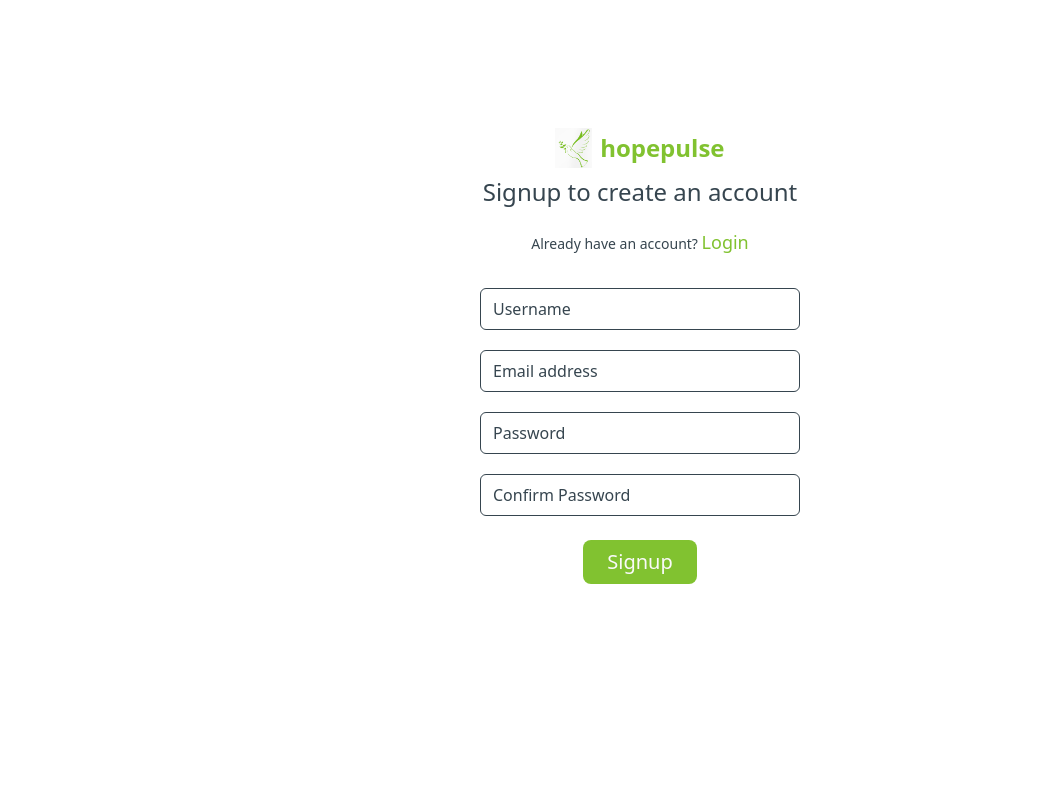
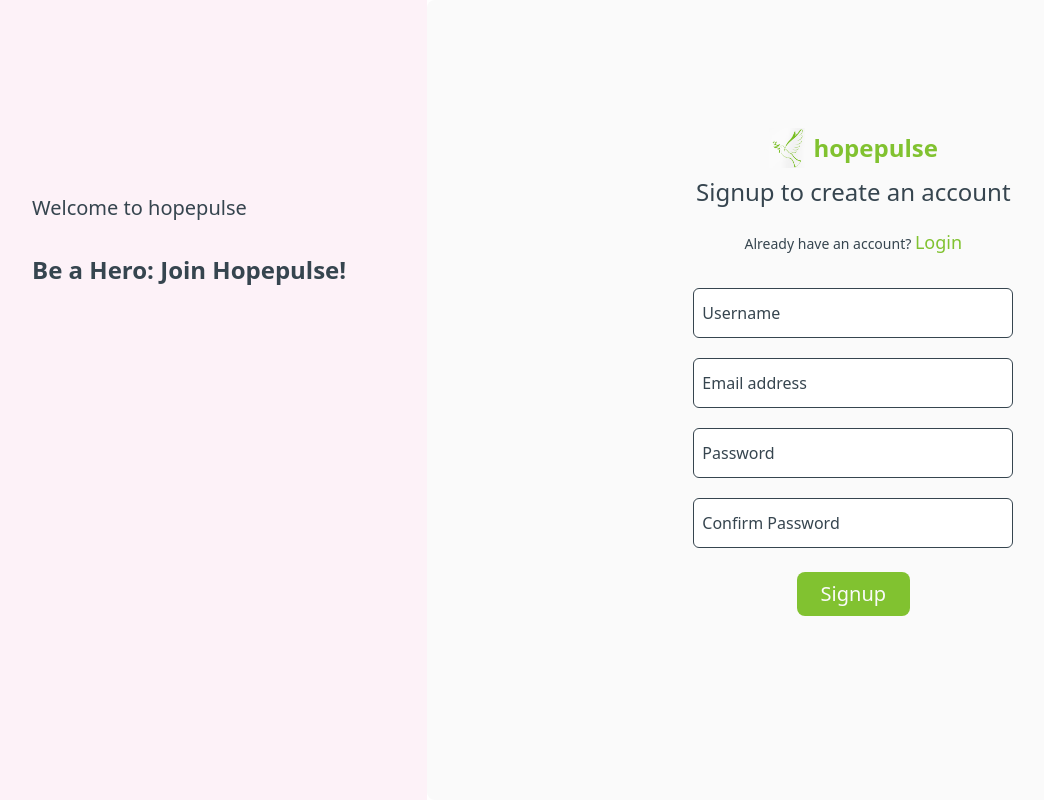
Before and after one commit to nour-ezzehi/hopePulse_frontend, a React (Vite) app in the folder hopepulse/: page /signup in a window 1280 px wide. Shown: the whole page, without its empty margins (0-1044 px from the left). Built offline with nearby package versions, Linux system fonts and the light colour scheme.

Commit message:
scrolling promblems fixed

```diff
--- a/hopepulse/index.html
+++ b/hopepulse/index.html
@@ -1,5 +1,5 @@
 <!doctype html>
-<html lang="en" class="h-full bg-white">
+<html lang="en" class="h-full bg-white scroll-smooth">
   <head>
     <meta charset="UTF-8" />
     <link rel="apple-touch-icon" sizes="180x180" href="/apple-touch-icon.png">
--- a/hopepulse/src/components/Campaign.jsx
+++ b/hopepulse/src/components/Campaign.jsx
@@ -36,7 +36,7 @@ const Campaign = () => {
         <div className="container mx-auto mt-4 mb-2">
             <Logo />
         </div>
-        <div className="w-96 container mx-auto border-2 border-solid my-18 border-primary">
+        <div className="w-96 container mx-auto border-2 border-solid m-18 border-primary">
         <form className="my-4 space-y-6" onSubmit={handleSubmit}>
           <div className="text-center container mx-auto">
             <div className="-space-y-2px">
--- a/hopepulse/src/components/Footer.jsx
+++ b/hopepulse/src/components/Footer.jsx
@@ -1,6 +1,7 @@
 import React from 'react';
 import { FaFacebook, FaInstagram, FaTwitter, FaTiktok } from 'react-icons/fa';
 import Logo from './Logo';
+import AnchorLink from 'react-anchor-link-smooth-scroll';
 
 const Footer = () => {
   return (
@@ -37,9 +38,9 @@ const Footer = () => {
             </ul>
           </div>
           <div className="w-full md:w-1/4 md:text-left flex items-center justify-end">
-            <a href="#">
-            <Logo />
-            </a>
+            <AnchorLink href="#top">
+              <Logo scrollToTop={true}/>
+            </AnchorLink>
           </div>
         </div>
           <div className="full border-t border-grayish my-6"></div>
--- a/hopepulse/src/components/FormExtra.jsx
+++ b/hopepulse/src/components/FormExtra.jsx
@@ -1,12 +1,10 @@
 const FormExtra = () => {
   return(
-      <div className="flex items-center justify-center mx-auto">
-      <div className="text-sm">
+      <div className="flex justify-center underline text-sm">
         <a href="#" className="font-medium text-primary hover:text-secondary">
           Forgot your password?
         </a>
       </div>
-    </div>
 
   );
 };
--- a/hopepulse/src/components/Input.jsx
+++ b/hopepulse/src/components/Input.jsx
@@ -1,4 +1,4 @@
-const fixedInputClass="rounded-md flex justify-center mx-auto px-3 py-2 w-80 border border-grayish placeholder-grayish text-gray-900 focus:outline-none focus:ring-secondary focus:border-primary sm:text-sm"
+const fixedInputClass="rounded-md flex justify-center mx-auto px-2 py-3 w-80 border border-grayish placeholder-grayish text-gray-900 focus:outline-none focus:ring-secondary focus:border-primary sm:text-sm"
 
 const Input = ({
     handleChange,
--- a/hopepulse/src/components/LogSign.jsx
+++ b/hopepulse/src/components/LogSign.jsx
@@ -12,7 +12,7 @@ const LogSign = ({
           <div className="mb-8">
             <div className="flex justify-center mt-32">
               <Link to="/">
-                <Logo />
+                <Logo scrollToTop={false}/>
               </Link>
             </div>
             <h2 className="mt-2 text-center text-2xl text-grayish">
--- a/hopepulse/src/components/Login.jsx
+++ b/hopepulse/src/components/Login.jsx
@@ -34,7 +34,7 @@ const Login = () => {
     }
 
     return(
-        <form className="mt-8 space-y-6" onSubmit={handleSubmit}>
+        <form className="w-full mt-8 space-y-6 mx-auto" onSubmit={handleSubmit}>
         <div className="-space-y-px">
             {
                 fields.map(field=>
--- a/hopepulse/src/components/Logo.jsx
+++ b/hopepulse/src/components/Logo.jsx
@@ -1,15 +1,25 @@
-import React from 'react'
-import { Link } from "react-router-dom";
-import AnchorLink from "react-anchor-link-smooth-scroll";
-const Logo = () => {
+import React from 'react';
+import { Link } from 'react-router-dom';
+import AnchorLink from 'react-anchor-link-smooth-scroll'; // Import AnchorLink
+
+const Logo = ({ scrollToTop }) => {
+  if (scrollToTop) {
     return (
       <AnchorLink href="#top">
+        <div className="-m-1.5 p-1.5 flex items-center hover:text-secondary text-primary">
+          <img className="h-10 w-auto mr-2" src='../images/logo.png' alt="hopepulse Logo" />
+          <span className="text-2xl font-semibold">hopepulse</span>
+        </div>
+      </AnchorLink>
+    );
+  } else {
+    return (
       <Link to="/" className="-m-1.5 p-1.5 flex items-center hover:text-secondary text-primary">
-      <img className="h-10 w-auto mr-2" src="../images/logo.png" alt="hopepulse Logo" />
+        <img className="h-10 w-auto mr-2" src='../images/logo.png' alt="hopepulse Logo" />
         <span className="text-2xl font-semibold">hopepulse</span>
       </Link>
-    </AnchorLink>
-  )
+    );
   }
+};
 
-export default Logo
+export default Logo;
--- a/hopepulse/src/pages/LoginPage.jsx
+++ b/hopepulse/src/pages/LoginPage.jsx
@@ -1,9 +1,16 @@
 import LogSign from "../components/LogSign";
-import Login from "../components/Login"
+import Login from "../components/Login";
 
 const LoginPage = () => {
-    return(
-      <>
+  return (
+    <div className="flex">
+      <div className="w-2/6 bg-pink-50 h-screen flex flex-col">
+        <div className="h-full flex flex-col justify-center text-grayish m-6 space-y-2 -mt-40 ml-8">
+          <h1 className="text-xl font-normal mb-6">Welcome back!</h1>
+          <p className="text-2xl font-bold">Sign in to hopepulse</p>
+        </div>
+      </div>
+      <div className="w-4/6 rounded-lg bg-fafafa">
         <LogSign
           heading="Login to your account"
           paragraph="Don't have an account yet? "
@@ -11,7 +18,9 @@ const LoginPage = () => {
           linkUrl="/signup"
         />
         <Login />
-        </>
-    )
+      </div>
+    </div>
+  );
 };
+
 export default LoginPage;
--- a/hopepulse/src/pages/SignupPage.jsx
+++ b/hopepulse/src/pages/SignupPage.jsx
@@ -3,8 +3,16 @@ import Signup from "../components/Signup";
 
 const SignupPage = () => {
     return(
-        <>
-
+        <div className="flex">
+          <div className="w-2/6 bg-pink-50 h-screen flex flex-col">
+              <div className="h-full flex flex-col justify-center text-grayish m-6 space-y-2 -mt-40 ml-8">
+                  <h1 className="text-xl font-normal mb-6">Welcome to hopepulse</h1>
+                  <p className="text-2xl font-bold">
+                  Be a Hero: Join Hopepulse!
+                  </p>
+              </div>
+          </div>
+          <div className="w-4/6 rounded-lg bg-fafafa">
             <LogSign
               heading="Signup to create an account"
               paragraph="Already have an account? "
@@ -12,7 +20,8 @@ const SignupPage = () => {
               linkUrl="/login"
             />
             <Signup/>
-        </>
+            </div>
+        </div>
     );
 };
 export default SignupPage;
--- a/hopepulse/tailwind.config.js
+++ b/hopepulse/tailwind.config.js
@@ -10,7 +10,8 @@ export default {
         primary: '#81c230',
         secondary: '#aad573',
         grayish: '#36454F',
-        'fafafa': '#fafafa',
+        fafafa: '#fafafa',
+        third: '#d2cad1',
       },
     },
   },
```
Also changed, not shown: hopepulse/public/images/logsignlogo.png (added), hopepulse/src/index.css (line endings or trailing spaces), 1 other file (tests, documents, lock files or other folders). Lines whose indentation alone changed are shown as unchanged.
